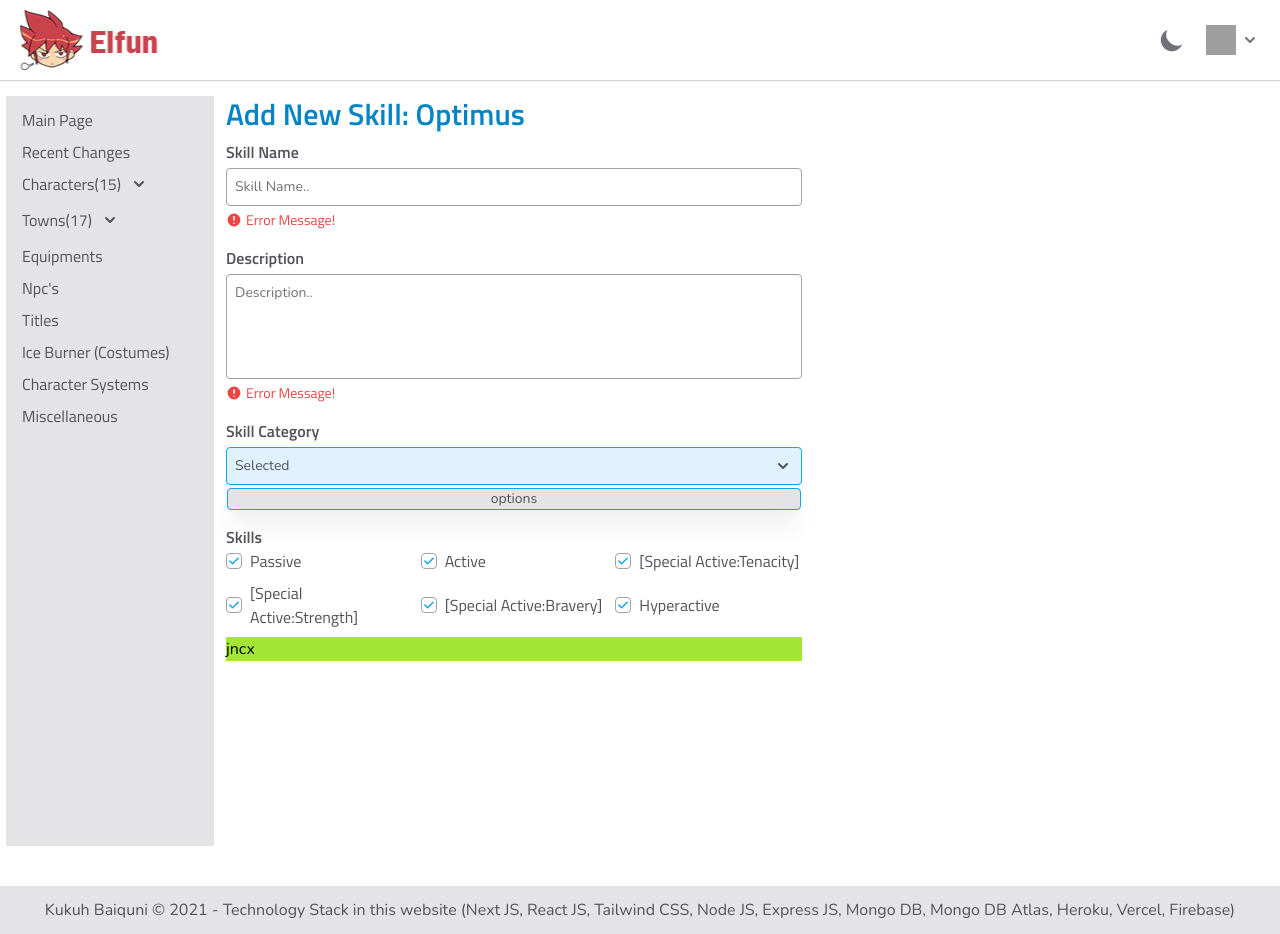
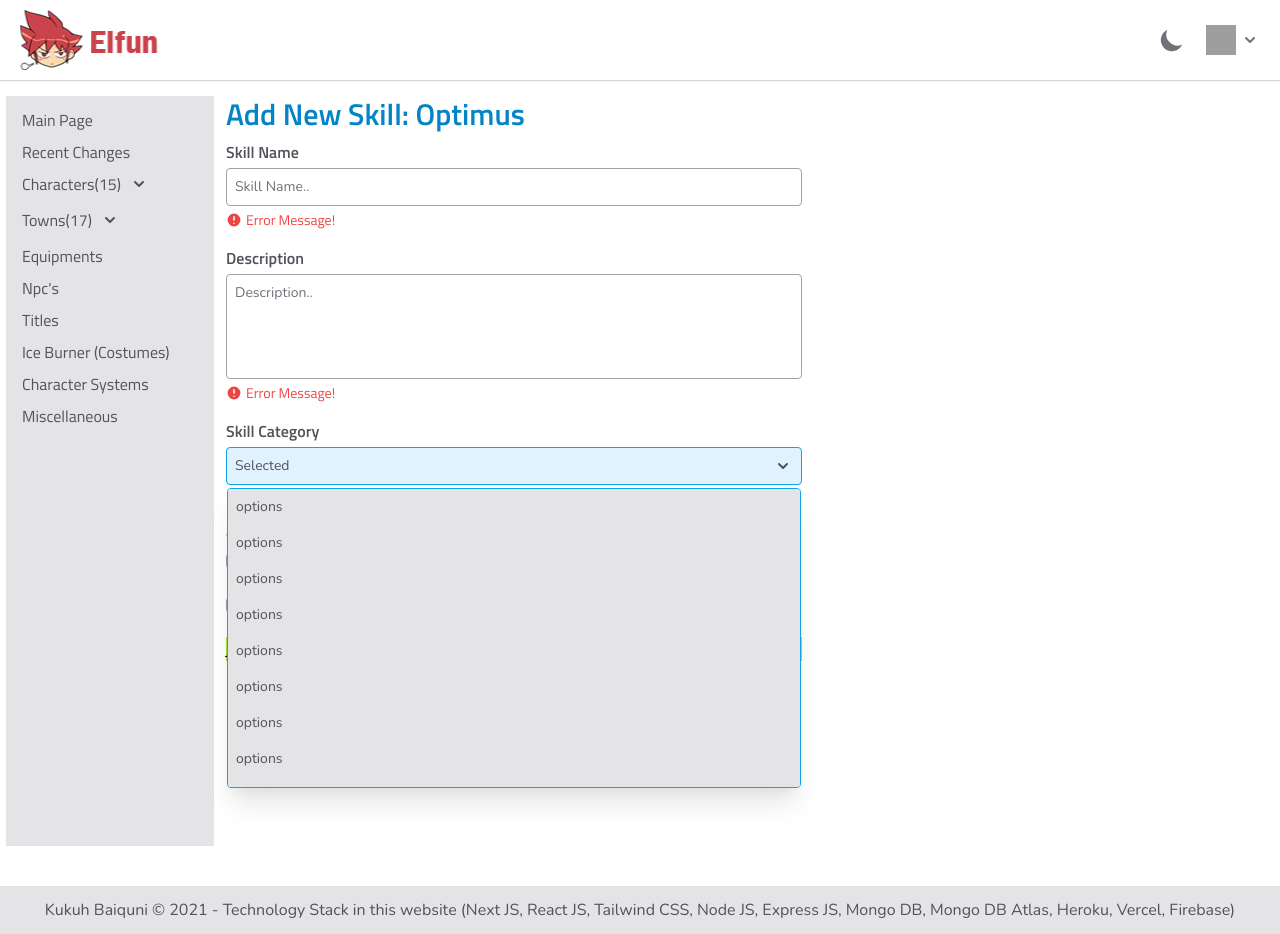
Before and after one commit to kukuhBaiquni/elfun, a Next.js app: page /contribution/skills in a window 1280 px wide. Both pictures are taken after a click on the button "Selected". Built offline with nearby package versions, Linux system fonts and the light colour scheme; grey boxes are pictures that could not be loaded.

Commit message:
Options overflow

```diff
--- a/src/components/forms/select/index.jsx
+++ b/src/components/forms/select/index.jsx
@@ -33,8 +33,10 @@ function Select(props) {
             leaveTo='opacity-0 translate-y-4 sm:translate-y-0 sm:scale-95'
             show={isVisible}
           >
-            <div className='w-full bg-gray-200 dark:bg-gray-700 border-input-focus rounded text-gray-600 dark:text-gray-400 text-xs sm:text-sm shadow-xl'>
-              <button>options</button>
+            <div className='w-full bg-gray-200 h-[300px] overflow-y-auto dark:bg-gray-700 border-input-focus rounded text-gray-600 dark:text-gray-400 text-xs sm:text-sm shadow-xl'>
+              {Array(12).fill('.').map((_, index) => (
+                <p className='p-2 text-left hover:bg-gray-500' key={index}>options</p>
+              ))}
             </div>
           </Transition>
         </div>
```
